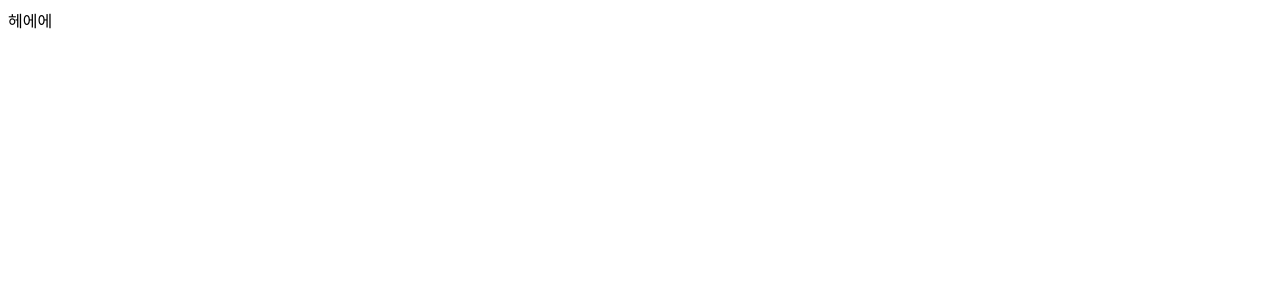
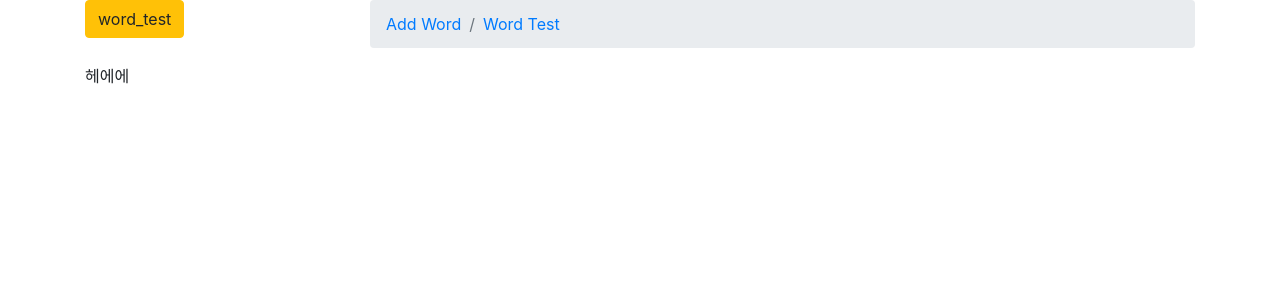
Before and after one commit to dizwe/word_test, a React app: page / in a window 1280 px wide. Shown: the top 300 px of the page. Built offline with nearby package versions, Linux system fonts and the light colour scheme.

Commit message:
bootstrap 스타일 넣기

```diff
--- a/src/components/Tester.js
+++ b/src/components/Tester.js
@@ -3,9 +3,11 @@ import PropTypes from 'prop-types';
 import Testing from '../routes/Testing';
 import { BrowserRouter as Router, Route, Switch} from 'react-router-dom';
 import NoMatch from '../routes/NoMatch';
-import Input from '../routes/Input';
-
-
+import Input from '../routes/Inputing';
+import {Breadcrumb, BreadcrumbItem} from 'reactstrap';
+import 'bootstrap/dist/css/bootstrap.css';
+import {Button} from 'reactstrap';
+import {Container, Row, Col } from 'reactstrap';
 
 const propTypes = {
 };
@@ -22,6 +24,19 @@ class Tester extends Component {
     render() {
         return(
             <div>
+            <Container>
+            <Row>
+            <Col sm="3"><Button color="warning">word_test</Button></Col>
+             <Col sm="9">
+             <Breadcrumb>
+               <BreadcrumbItem active><a href="#">Add Word</a></BreadcrumbItem>
+               <BreadcrumbItem active><a href="#">Word Test</a></BreadcrumbItem>
+             </Breadcrumb>
+            </Col>
+              </Row>
+
+              <Row>
+              <Col>
              <Router>
               <Switch>
                 // 스마트 라우트에서 state를 가지고 있다가 다른 컴포넌트로 그걸 보내주고 하면 post같이 쓰이겠다
@@ -30,6 +45,9 @@ class Tester extends Component {
                 <Route component={NoMatch}/>
               </Switch>
               </Router>
+              </Col>
+              </Row>
+             </Container>
             </div>
         );
     }
--- a/src/routes/Input.js
+++ b/src/routes/Inputing.js
@@ -2,8 +2,11 @@
 import React,{Component} from 'react';
 import {Redirect} from 'react-router-dom';
 import axios from 'axios';
+import 'bootstrap/dist/css/bootstrap.css';
+import {FormGroup, Input} from 'reactstrap';
+
 const invoke_url= 'https://9vw3fq4trj.execute-api.ap-northeast-2.amazonaws.com/word_test_api';
-class Input extends Component{
+class Inputing extends Component{
   constructor(props){
     // 이거의 의미는 뭘까
     super(props);
@@ -46,14 +49,16 @@ class Input extends Component{
   render(){
     return (
       <div>
-        {!this.state.check? <Redirect to='/test'/>:"NO"}
-          <textarea onChange = {this.handleChange} value = {this.state.text} rows="40" cols="50"></textarea>
+        <FormGroup>
+          <Input onChange = {this.handleChange} value = {this.state.text} style={{ height: 500 }} type="textarea" />
           <a onClick = {this.handleClick}><button type = "button">Submit</button></a>
-      </div>
+        </FormGroup>
+        {!this.state.check? <Redirect to='/test'/>:""}
+        </div>
     );
   }
 }
 
 
 //default 의미가 뭐지
-export default Input;
+export default Inputing;
--- a/src/routes/Testing.js
+++ b/src/routes/Testing.js
@@ -88,9 +88,7 @@ class Testing extends Component {
           console.log(response);
         })
         .catch(function (error) {
-          console.log(13131);
           console.log(error);
-          console.log(1212)
         });
     }
 
--- a/webpack.config.js
+++ b/webpack.config.js
@@ -29,6 +29,10 @@ module.exports = {
                   presets: ['es2015', 'react'],
                   plugins: ["react-hot-loader/babel"]
               }
+          },
+          {
+            test: /\.css$/,
+            loader: 'style!css-loader'
           }
       ]
   },
```
Also changed, not shown: package.json (+9 -5 lines), 1 other file (tests, documents, lock files or other folders).
